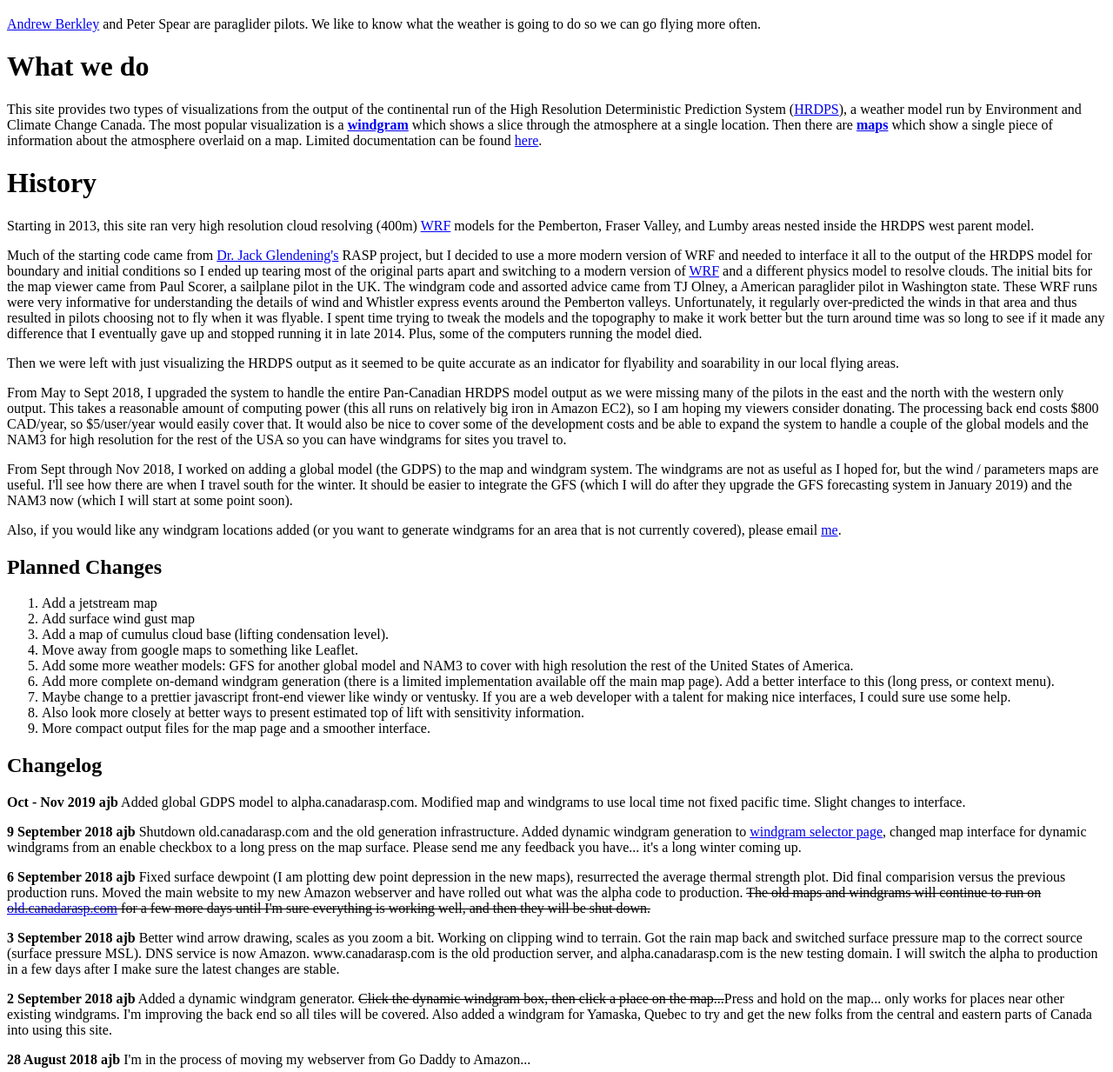
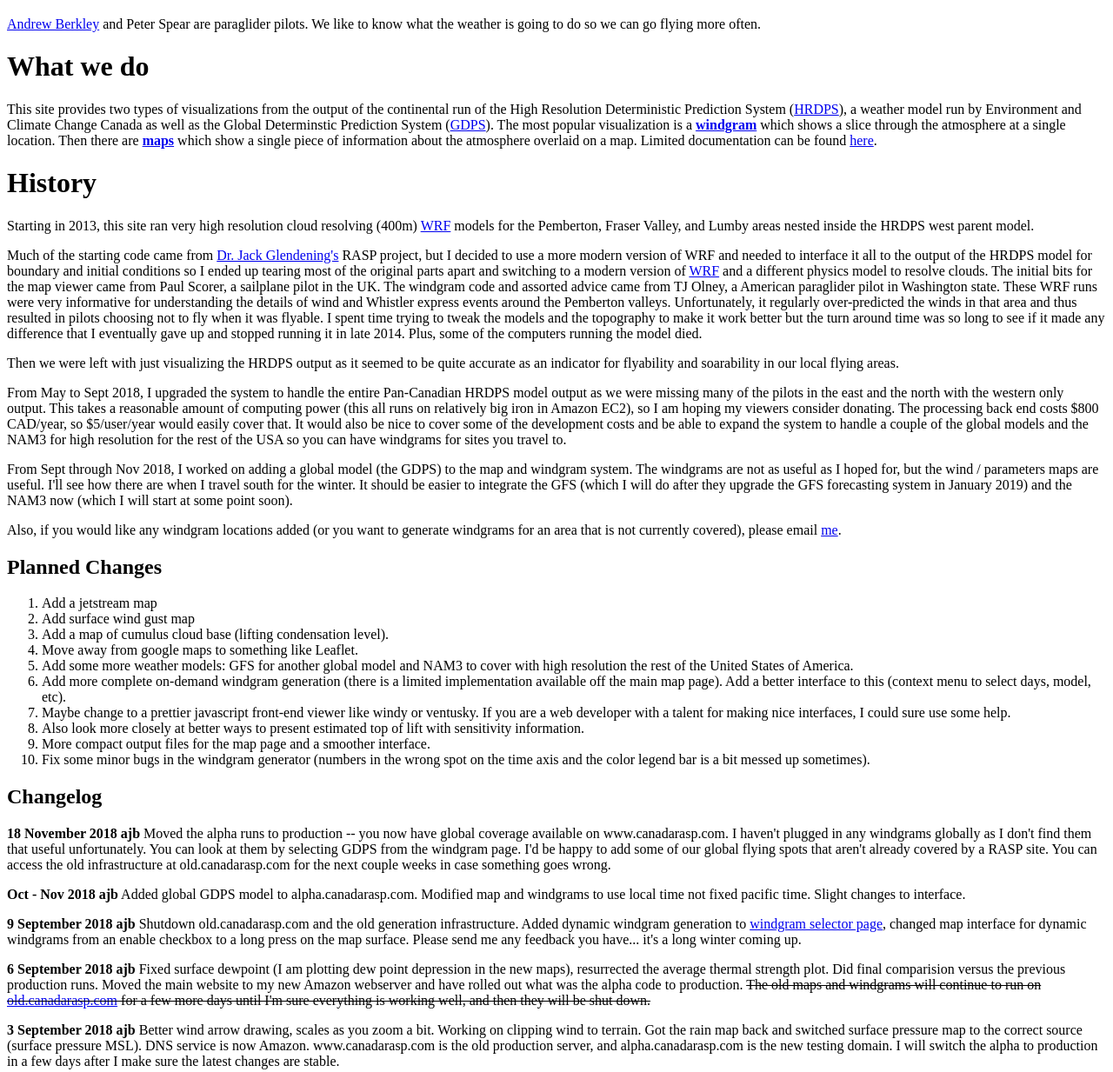
Before and after one commit to ajberkley/canadarasp, a plain HTML site: page web-server/aboutcanadarasp.html in a window 1280 px wide. Shown: the part 61-1294 px from the top of the page at 87% size. Drawn offline with Linux system fonts and the light colour scheme.

Commit message:
Minor changes (timezone to use https, update delete-old-map-pngs to be safer, update aboutcanadarasp page).

```diff
--- a/web-server/RASPtable.js
+++ b/web-server/RASPtable.js
@@ -130,7 +130,7 @@ function step () {
 function callWithTimeZone(callback) {
     var pos = map.getCenter();
     var timestamp = Math.round(Date.now()/1000);
-    var request = "http:/timezone?location="+pos.lat()+","+pos.lng()+"&timestamp="+timestamp+"&key=AIzaSyAEkxYNkm8Vjuw0HguSNMn4j39QoI8-rks";
+    var request = "https:/timezone?location="+pos.lat()+","+pos.lng()+"&timestamp="+timestamp+"&key=AIzaSyAEkxYNkm8Vjuw0HguSNMn4j39QoI8-rks";
     var xhttp = new XMLHttpRequest();
     xhttp.timeout = 1000; // 1 second before timeout
     xhttp.onreadystatechange = function() {
--- a/web-server/aboutcanadarasp.html
+++ b/web-server/aboutcanadarasp.html
@@ -17,7 +17,7 @@
   <h1>What we do</h1> This site provides two types of visualizations from the output of the continental
   run of the High Resolution Deterministic Prediction System
   (<a href="https://weather.gc.ca/grib/grib2_HRDPS_HR_e.html">HRDPS</a>),
-  a weather model run by Environment and Climate Change Canada.  The most popular visualization is a <b><a href="/windgrams">windgram</a></b> which shows a slice through the atmosphere at a single location.  Then there are <b><a href="/">maps</a></b> which show a single piece of information about the atmosphere overlaid on a map.  Limited documentation can be found <a href="parameterdescription.html">here</a>.<p>
+  a weather model run by Environment and Climate Change Canada as well as the Global Determinstic Prediction System (<a href ="https://weather.gc.ca/model_forecast/global_e.html">GDPS</a>).  The most popular visualization is a <b><a href="/windgrams">windgram</a></b> which shows a slice through the atmosphere at a single location.  Then there are <b><a href="/">maps</a></b> which show a single piece of information about the atmosphere overlaid on a map.  Limited documentation can be found <a href="parameterdescription.html">here</a>.<p>
 
   <h1>History</h1>
 
@@ -73,7 +73,7 @@ Move away from google maps to something like Leaflet.
 <li>
 Add some more weather models: GFS for another global model and NAM3 to cover with high resolution the rest of the United States of America.
 <li>
-Add more complete on-demand windgram generation (there is a limited implementation available off the main map page).  Add a better interface to this (long press, or context menu).
+Add more complete on-demand windgram generation (there is a limited implementation available off the main map page).  Add a better interface to this (context menu to select days, model, etc).
 <li>
 Maybe change to a prettier javascript front-end viewer like windy or ventusky.
 If you are a web developer with a talent for making nice interfaces, I could sure use some help.
@@ -81,10 +81,12 @@ If you are a web developer with a talent for making nice interfaces, I could sur
 <li>
 Also look more closely at better ways to present estimated top of lift with sensitivity information.
 <li>
-More compact output files for the map page and a smoother interface.
+  More compact output files for the map page and a smoother interface.
+  <li> Fix some minor bugs in the windgram generator (numbers in the wrong spot on the time axis and the color legend bar is a bit messed up sometimes).
 </ol>
-<h2>Changelog</h2>
-<b>Oct - Nov 2019 ajb</b>  Added global GDPS model to alpha.canadarasp.com.  Modified map and windgrams to use local time not fixed pacific time.  Slight changes to interface.<p>
+  <h2>Changelog</h2>
+  <b>18 November 2018 ajb</b> Moved the alpha runs to production -- you now have global coverage available on www.canadarasp.com.  I haven't plugged in any windgrams globally as I don't find them that useful unfortunately.  You can look at them by selecting GDPS from the windgram page.  I'd be happy to add some of our global flying spots that aren't already covered by a RASP site.  You can access the old infrastructure at old.canadarasp.com for the next couple weeks in case something goes wrong. <p>
+<b>Oct - Nov 2018 ajb</b>  Added global GDPS model to alpha.canadarasp.com.  Modified map and windgrams to use local time not fixed pacific time.  Slight changes to interface.<p>
 <b>9 September 2018 ajb</b> Shutdown old.canadarasp.com and the old generation infrastructure.  Added dynamic windgram generation to <a href="http://www.canadarasp.com/windgrams-continental/select-windgram.htm">windgram selector page</a>, changed map interface for dynamic windgrams from an enable checkbox to a long press on the map surface.  Please send me any feedback you have... it's a long winter coming up.<p>
 <b>6 September 2018 ajb</b> Fixed surface dewpoint (I am plotting dew point depression in the new maps), resurrected the average thermal strength plot.  Did final comparision versus the previous production runs.  Moved the main website to my new Amazon webserver and have rolled out what was the alpha code to production.  <del>The old maps and windgrams will continue to run on <a href="http://old.canadarasp.com">old.canadarasp.com</a> for a few more days until I'm sure everything is working well, and then they will be shut down.</del><p>
 <b>3 September 2018 ajb</b> Better wind arrow drawing, scales as you zoom a bit. Working on clipping wind to terrain.  Got the rain map back and switched surface pressure map to the correct source (surface pressure MSL).  DNS service is now Amazon.  www.canadarasp.com is the old production server, and alpha.canadarasp.com is the new testing domain.  I will switch the alpha to production in a few days after I make sure the latest changes are stable.</p>
```
Also changed, not shown: web-server/RASPtable.html (+1 -3 lines), 1 other file.
